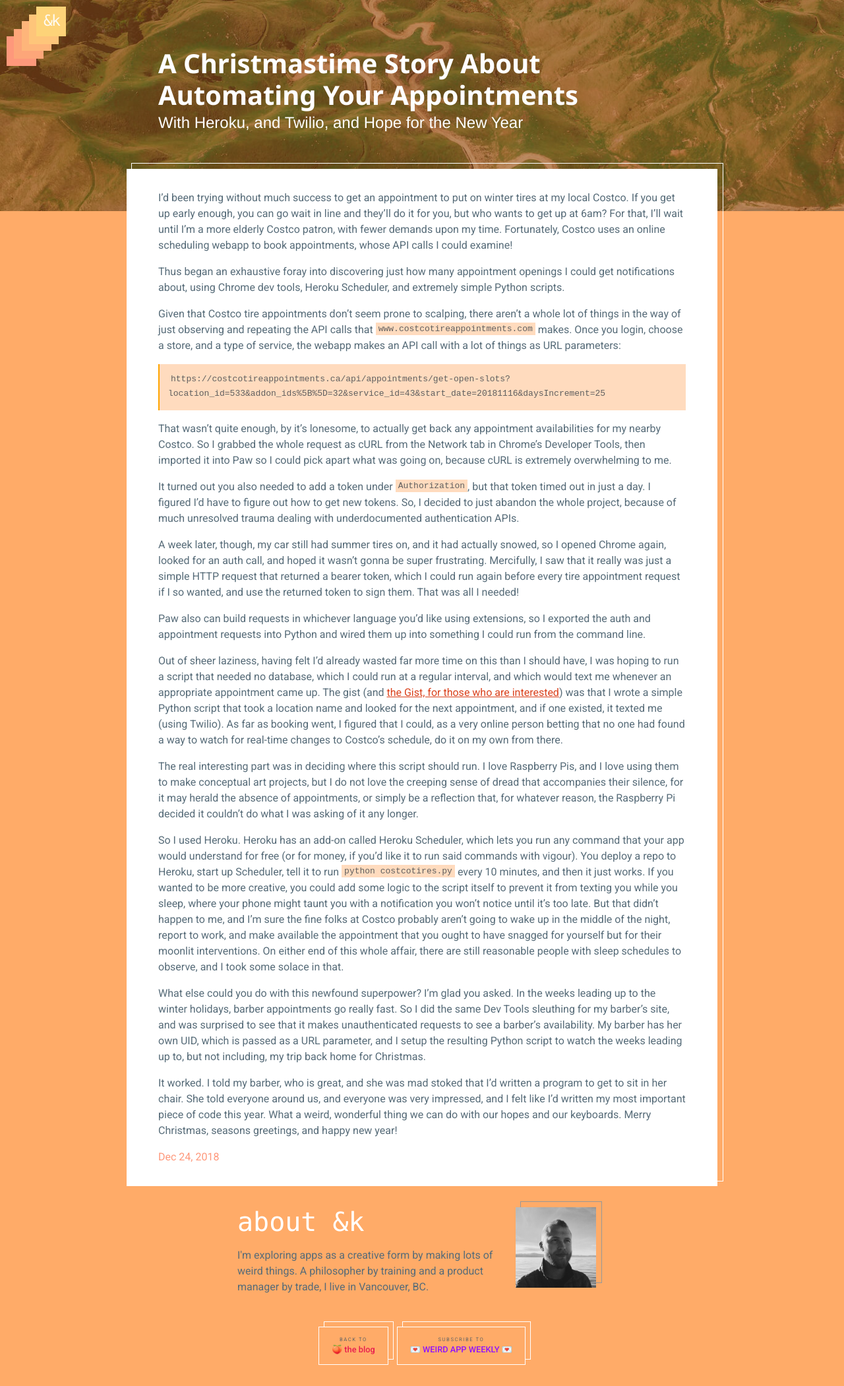
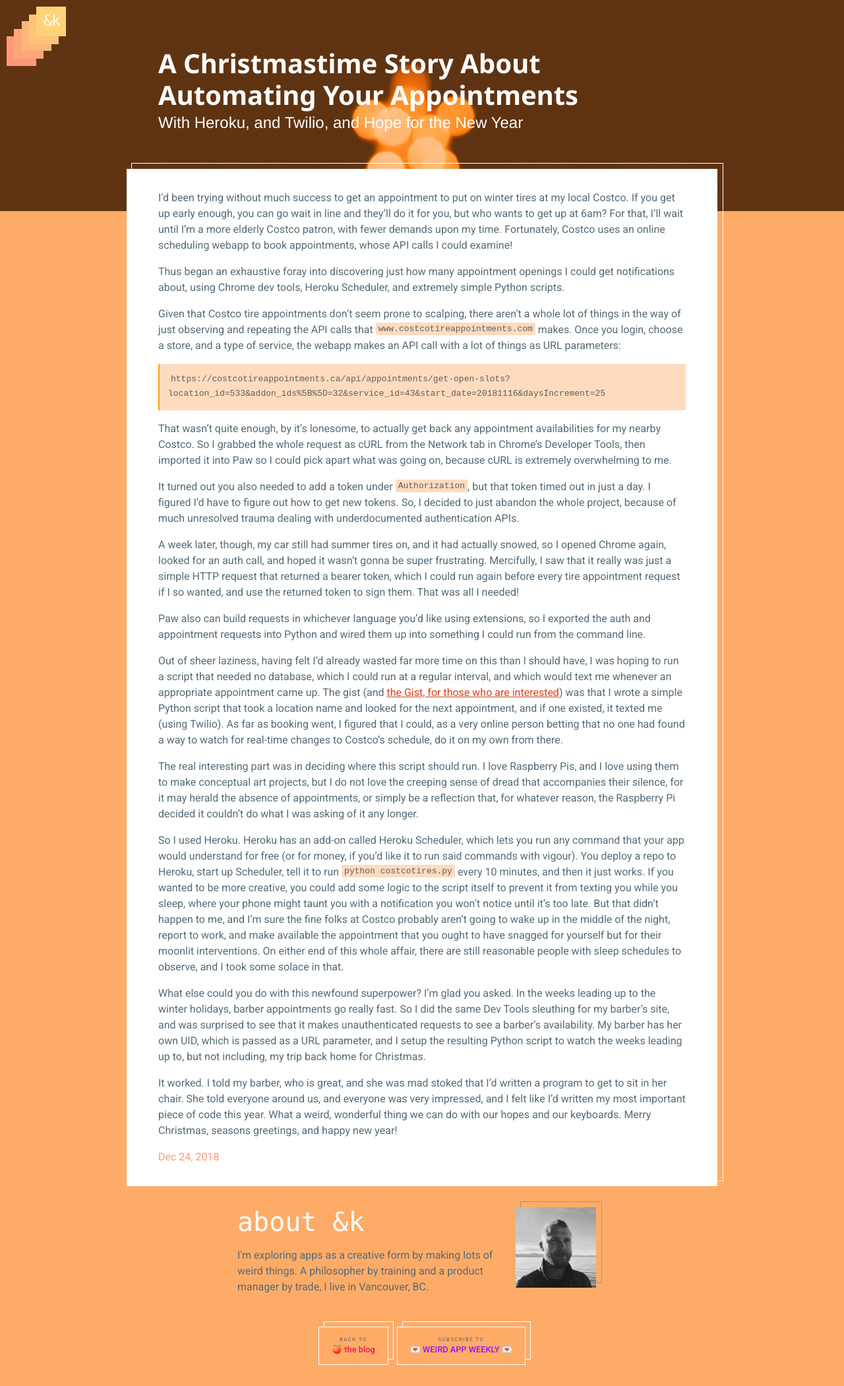
Before and after one commit to andkon/andkon.github.io, a Jekyll site: the page built from _posts/2018-12-24-how-to-automate-annoying-appointments.md, in a window 1280 px wide. Shown: the whole page at 66% size. Built offline with Jekyll 4.4.1, drawn with Linux system fonts in a browser that asks for light colours.

Commit message:
Added bg image

```diff
--- a/_posts/2018-12-24-how-to-automate-annoying-appointments.md
+++ b/_posts/2018-12-24-how-to-automate-annoying-appointments.md
@@ -2,6 +2,7 @@
 title: A Christmastime Story About Automating Your Appointments
 subtitle: With Heroku, and Twilio, and Hope for the New Year
 category: writing
+background_image: caleb-woods-485971-unsplash.jpg
 ---
 I'd been trying without much success to get an appointment to put on winter tires at my local Costco. If you get up early enough, you can go wait in line and they'll do it for you, but who wants to get up at 6am? For that, I'll wait until I'm a more elderly Costco patron, with fewer demands upon my time. Fortunately, Costco uses an online scheduling webapp to book appointments, whose API calls I could examine!
 
```
Also changed, not shown: assets/images/caleb-woods-485971-unsplash.jpg (added).
